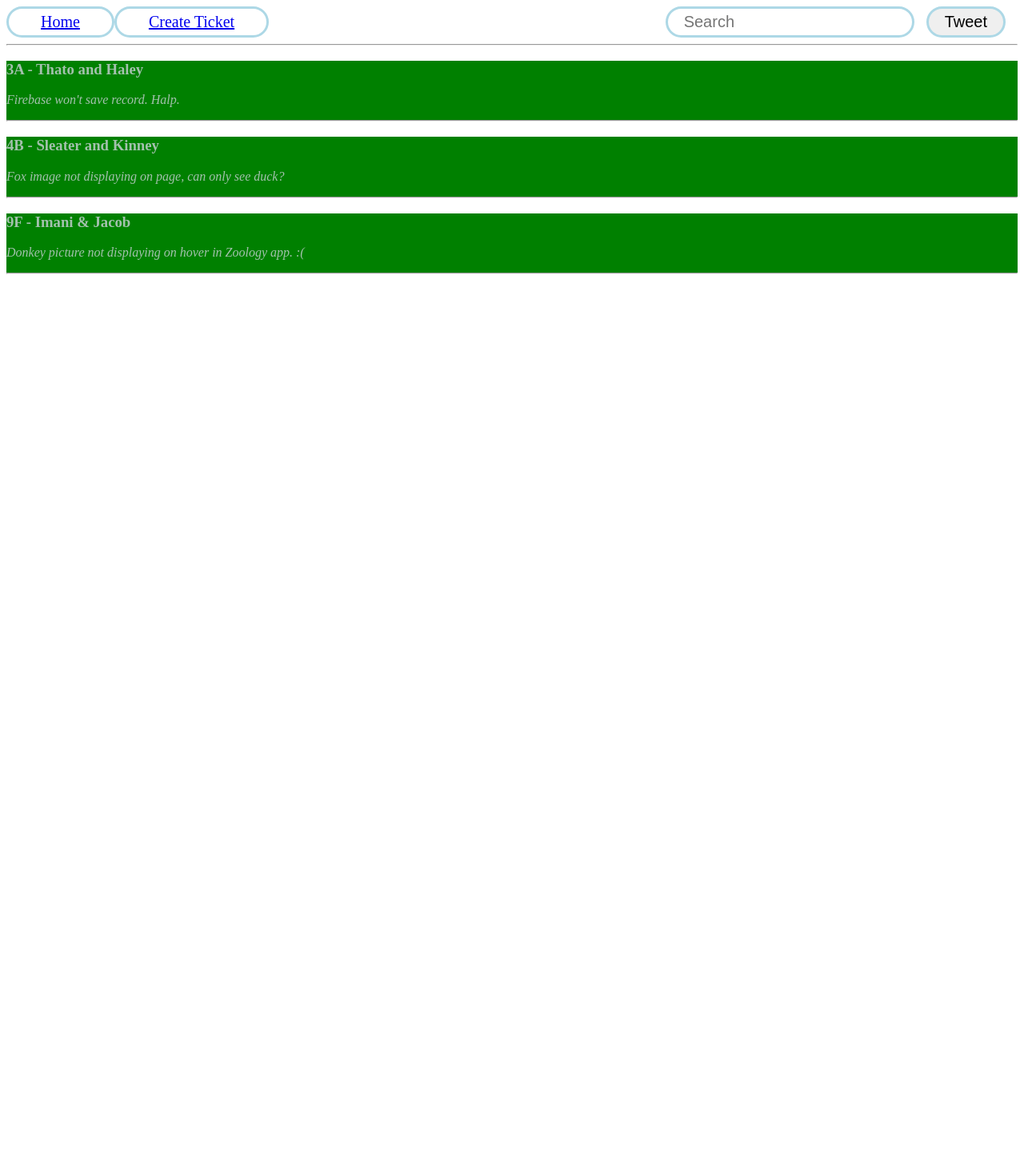
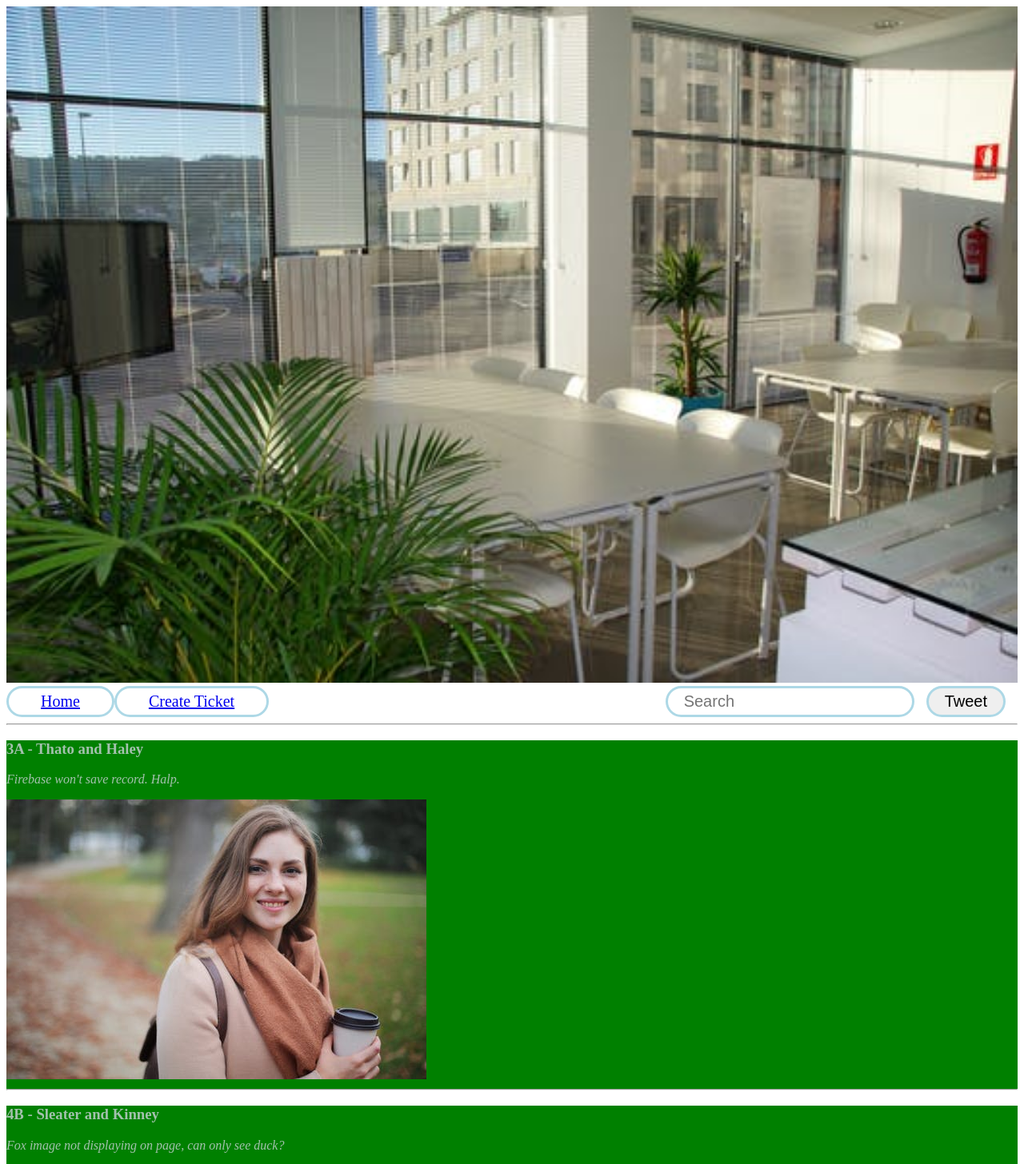
Before and after one commit to jaredspecjr/bio-site, a React app: page / in a window 1280 px wide. Shown: the top 1456 px of the page at 80% size. Before the commit the page ends 800 px from the top, so only its background shows below. Built offline with nearby package versions, Linux system fonts and the light colour scheme.

Commit message:
add initial template, add images

```diff
--- a/src/components/App.jsx
+++ b/src/components/App.jsx
@@ -1,6 +1,6 @@
 import React from "react";
 import Nav from "./Nav";
-import TicketList from "./TicketList";
+import PeopleList from "./PeopleList";
 import { Switch, Route } from "react-router-dom";
 import NewTicketForm from "./NewTicketForm";
 import Error404 from "./Error404";
@@ -10,7 +10,7 @@ function App() {
     <div>
       <Nav/>
       <Switch>
-        <Route exact path="/" component={TicketList} />
+        <Route exact path="/" component={PeopleList} />
         <Route path="/newticket" component={NewTicketForm} />
         <Route component={Error404} />
       </Switch>
--- a/src/components/Error404.jsx
+++ b/src/components/Error404.jsx
@@ -1,6 +1,6 @@
 import React from "react";
 import { Link } from "react-router-dom";
-import snicker from "../assets/images/snickerrr.png";
+
 import PropTypes from "prop-types";
 
 function Error404(props){
@@ -8,7 +8,6 @@ function Error404(props){
     <div>
       <h2>The page {props.location.pathname} does not exist!</h2>
       <h3>Would you like to return <Link to="/">home</Link> instead?</h3>
-      <img src={snicker}/>
     </div>
   );
 }
--- a/src/components/Nav.jsx
+++ b/src/components/Nav.jsx
@@ -1,12 +1,17 @@
 import React from "react";
 import { Link } from "react-router-dom";
+import Office from "../assets/images/office.jpeg";
 
 function Nav() {
   var myStyledNav = {
+
+  };
+
+  var theStyle = {
     display: "flex",
     justifyContent: "space-between",
     alignItems: "center"
-  };
+  }
 
   var links = {
     display: "flex",
@@ -34,9 +39,17 @@ function Nav() {
     paddingBottom: "5px",
     paddingTop: "5px"
   };
+  var imageStyle = {
+    width: "100%"
+  }
 
   return (
     <div style={myStyledNav}>
+      <div>
+        <img style={imageStyle} src={Office}></img>
+
+      </div>
+      <div style={theStyle}>
         <div style={links}>
           <div style={inside}>
             <Link to="/"><span style={link}>Home</span></Link>
@@ -56,6 +69,7 @@ function Nav() {
           </div>
         </div>
       </div>
+    </div>
   );
 }
 
--- a/src/components/NewTicketForm.jsx
+++ b/src/components/NewTicketForm.jsx
@@ -1,5 +1,5 @@
 import React from "react";
-import cat from "../assets/images/kitty.jpeg";
+
 
 function NewTicketForm(){
   return (
@@ -18,7 +18,6 @@ function NewTicketForm(){
           placeholder="Describe your issue."/>
         <button type="submit">Help!</button>
       </form>
-      <img src={cat}/>
     </div>
   );
 }
--- a/src/components/Ticket.jsx
+++ b/src/components/People.jsx
@@ -1,11 +1,12 @@
 import React from "react";
 import PropTypes from "prop-types";
 
-function Ticket(props){
+function People(props){
   return (
     <div className="background">
       <h3>{props.location} - {props.names}</h3>
       <p><em>{props.issue}</em></p>
+      <img src={props.image}></img>
       <hr/>
       <style jsx>{`
           .background {
@@ -17,10 +18,11 @@ function Ticket(props){
   );
 }
 
-Ticket.propTypes = {
+People.propTypes = {
   names: PropTypes.string.isRequired,
   location: PropTypes.string.isRequired,
-  issue: PropTypes.string
+  issue: PropTypes.string,
+  image: PropTypes.string
 };
 
-export default Ticket;
+export default People;
--- /dev/null
+++ b/src/components/PeopleList.jsx
@@ -0,0 +1,42 @@
+import React from "react";
+import People from "./People";
+import Random from "../assets/images/Random.jpeg";
+
+
+var masterPeopleList = [
+  {
+    names: "Thato and Haley",
+    location: "3A",
+    issue: "Firebase won't save record. Halp.",
+    image: Random
+  },
+  {
+    names: "Sleater and Kinney",
+    location: "4B",
+    issue: "Fox image not displaying on page, can only see duck?",
+    image: Random
+  },
+  {
+    names: "Imani & Jacob",
+    location: "9F",
+    issue: "Donkey picture not displaying on hover in Zoology app. :(",
+    image: Random
+  }
+];
+
+function PeopleList(){
+  return (
+    <div>
+      <hr/>
+      {masterPeopleList.map((person, index) =>
+        <People names={person.names}
+          location={person.location}
+          issue={person.issue}
+          image={person.image}
+          key={index} />
+      )}
+    </div>
+  );
+}
+
+export default PeopleList;
--- a/src/components/TicketList.jsx
+++ /dev/null
@@ -1,37 +0,0 @@
-import React from "react";
-import Ticket from "./Ticket";
-
-
-var masterTicketList = [
-  {
-    names: "Thato and Haley",
-    location: "3A",
-    issue: "Firebase won't save record. Halp."
-  },
-  {
-    names: "Sleater and Kinney",
-    location: "4B",
-    issue: "Fox image not displaying on page, can only see duck?"
-  },
-  {
-    names: "Imani & Jacob",
-    location: "9F",
-    issue: "Donkey picture not displaying on hover in Zoology app. :("
-  }
-];
-
-function TicketList(){
-  return (
-    <div>
-      <hr/>
-      {masterTicketList.map((ticket, index) =>
-        <Ticket names={ticket.names}
-          location={ticket.location}
-          issue={ticket.issue}
-          key={index} />
-      )}
-    </div>
-  );
-}
-
-export default TicketList;
```
Also changed, not shown: src/assets/images/Random.jpeg (added), src/assets/images/office.jpeg (added). Lines whose indentation alone changed are shown as unchanged.
